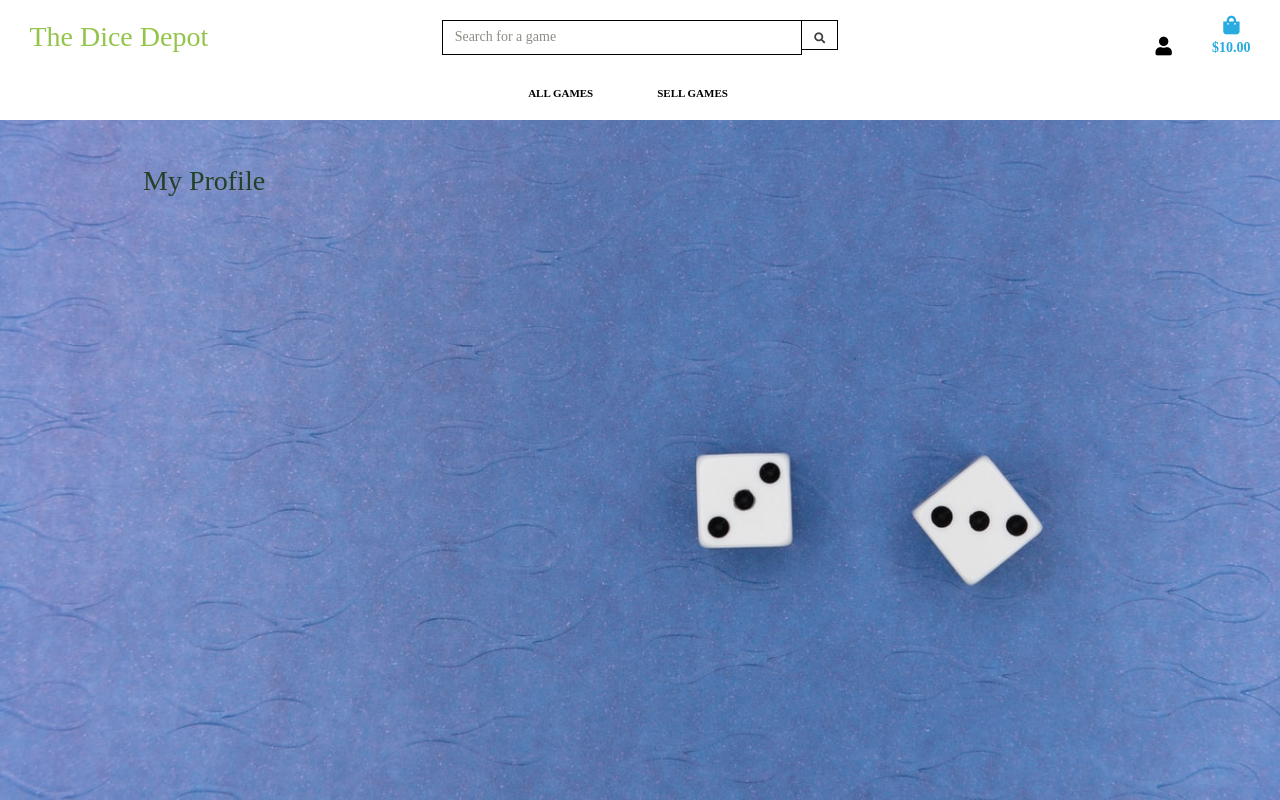
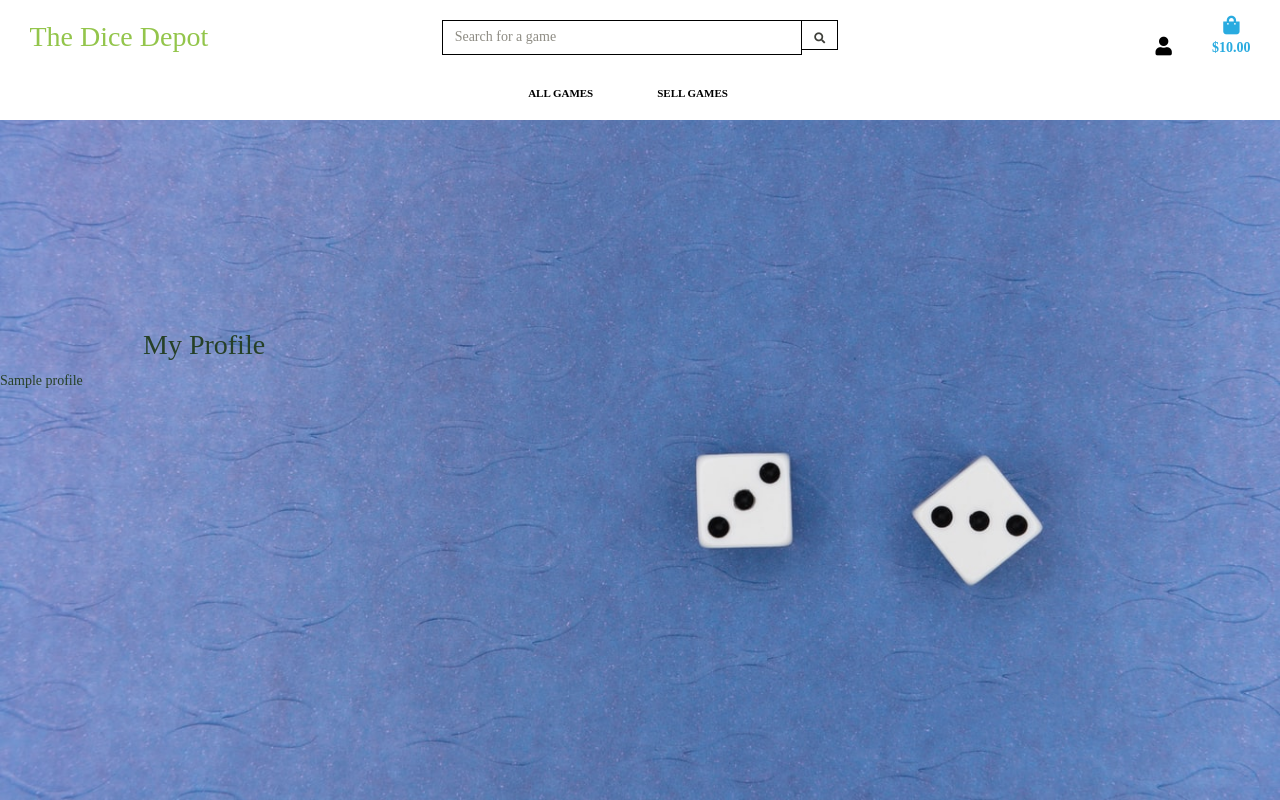
Before and after one commit to Scrambles86/dice_depot, a Django app: template profiles/templates/profiles/profile.html in a window 1280 px wide. Run offline with Django 3.2, Linux system fonts and the light colour scheme; the template is opened without the code that fills it: most values are stand-ins (such as "Sample title", 1, 10 or a date in 2020); some libraries are stand-ins or nearby versions; some web fonts are replaced.

Commit message:
Added block content profile into profile.html

```diff
--- a/profiles/templates/profiles/profile.html
+++ b/profiles/templates/profiles/profile.html
@@ -5,7 +5,6 @@
     <div class="container header-container">
         <div class="row">
             <div class="col">
-                <h2>My Profile</h2>
             </div>
         </div>
     </div>
@@ -13,9 +12,12 @@
 {% endblock %}
 
 {% block content %}
-
+<div class="container header-container">
+        <div class="row">
+            <div class="col">
+                <h2>My Profile</h2>
+            </div>
+        </div>
+    </div>
+    {{ profile }}
 {% endblock %}
-
-{% block postloadjs %}
-
-{% endblock %}
```
